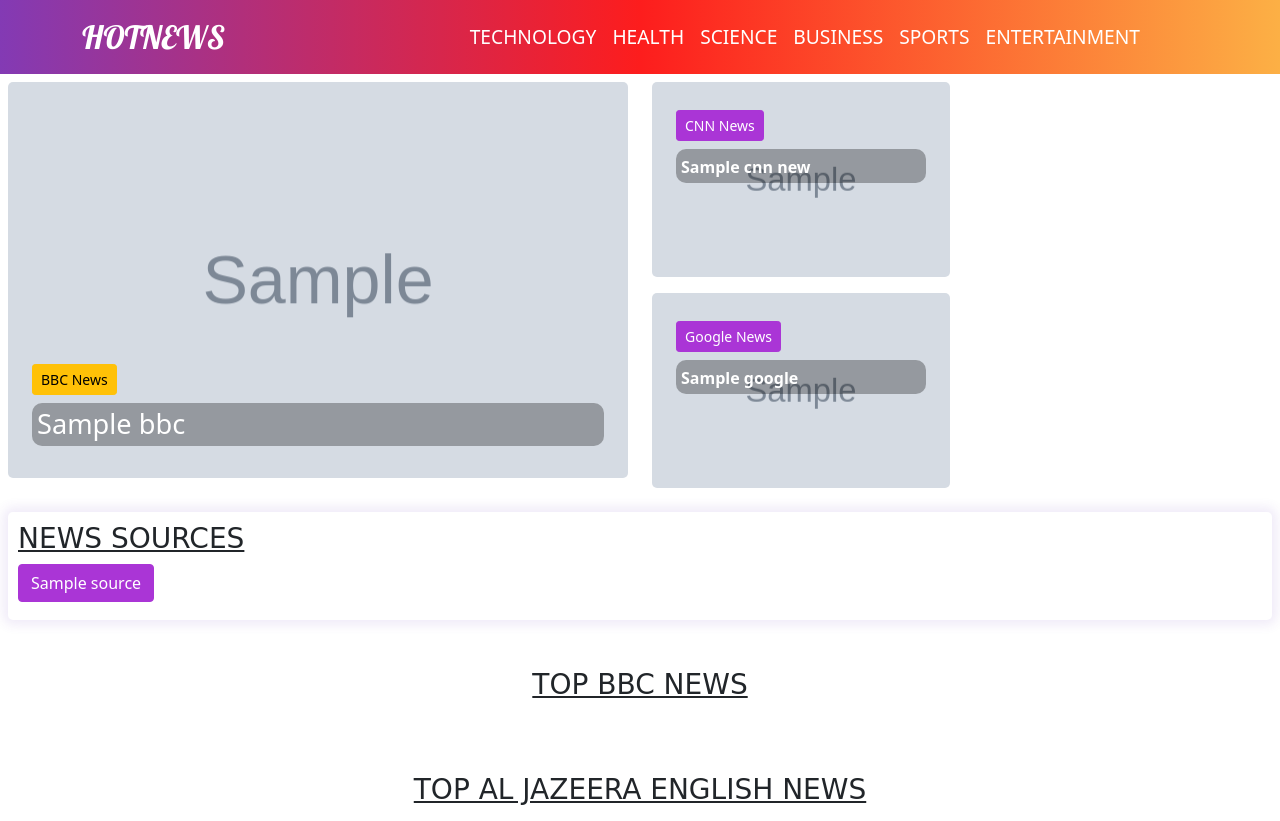
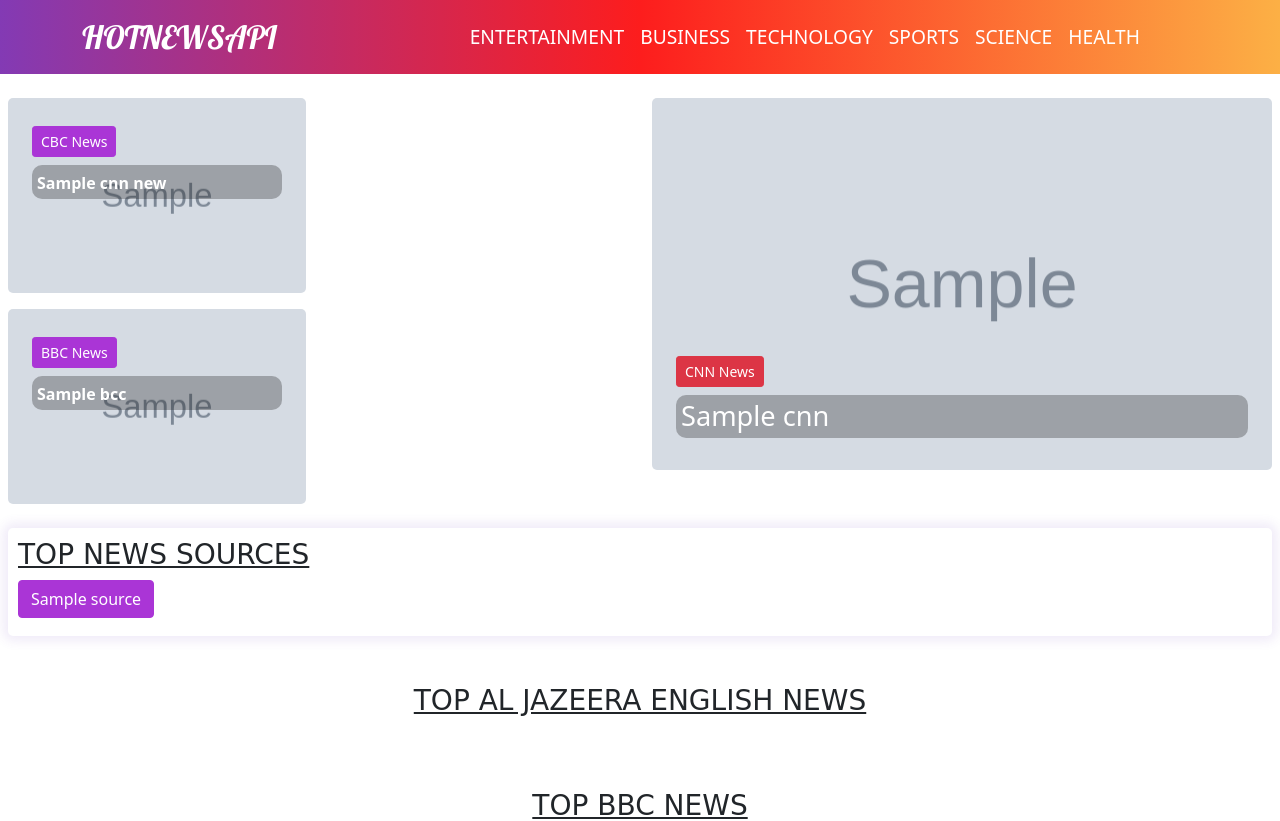
Before and after one commit to WilsonKinyua/news-api, a Flask app: template app/templates/index.html in a window 1280 px wide. Shown: the top 821 px of the page. Run offline with Flask 2, Linux system fonts and the light colour scheme; the template is opened without the code that fills it: most values are stand-ins (such as "Sample title", 1, 10 or a date in 2020); grey boxes marked "Sample" are stand-in pictures; some libraries are stand-ins or nearby versions; some web fonts are replaced.

Commit message:
new apikey

```diff
--- a/app/static/css/main.css
+++ b/app/static/css/main.css
@@ -3,7 +3,6 @@
 body {
   margin: 0;
   padding: 0;
-  /* overflow: hidden; */
   max-width: 100%;
   overflow-x: hidden;
 }
@@ -39,11 +38,6 @@ a {
   background-color: #e12235;
 }
 
-/* .btn-secondary {
-    background-color: #aa35d6;
-  border-color: #aa35d6;
-} */
-/* navbar */
 .navbar-brand {
   font-size: 2rem;
   color: white;
@@ -68,7 +62,6 @@ a {
   font-weight: 400;
 }
 
-/* homepage */
 .card-image {
   background-position: center;
   background-repeat: no-repeat;
@@ -77,7 +70,7 @@ a {
 }
 
 .homepage .news-headings {
-  background-color: rgba(0, 0, 0, 0.3);
+  background-color: rgba(29, 29, 29, 0.3);
   border-radius: 10px;
   padding: 5px;
 }
@@ -106,10 +99,7 @@ a {
   font-weight: 900;
   color: #fff;
 }
-/* .news-right .card-image {
-  background-color: rgb(0, 0, 0);
-} */
-/* sources */
+
 .card {
   background: #fff none repeat scroll 0 0;
   border: 2px solid #fff;
@@ -133,8 +123,6 @@ a {
   height: 460px;
 }
 
-/* footer */
-
 footer {
   background: #aa35d6;
   padding: 15px;
@@ -146,18 +134,15 @@ footer .justify-content-center h5 a {
   color: white;
 }
 
-/* Tablet:768px. */
 @media (min-width: 768px) and (max-width: 991px) {
   footer h5 {
     display: none;
   }
   footer p {
-    /* display the paragraph*/
     display: block;
   }
 }
 
-/* Mobile :320px. */
 @media (max-width: 767px) {
   footer h5 {
     display: none;
@@ -166,5 +151,3 @@ footer .justify-content-center h5 a {
     display: block;
   }
 }
-
-/* rgba(45, 45, 45, 0.63) */
--- a/app/templates/base.html
+++ b/app/templates/base.html
@@ -33,11 +33,9 @@
     <!-- footer -->
     <footer class="">
         <div class="d-flex justify-content-center">
+
             <div>
-                <h5><a href="/technology">Technology</a></h5>
-            </div>
-            <div>
-                <h5><a href="/health">Health</a></h5>
+                <h5><a href="/entertainment">Entertainment</a></h5>
             </div>
             <div>
                 <p style="display: none;">
@@ -51,11 +49,15 @@
                 <h5><a href="/business">Business</a></h5>
             </div>
             <div>
+                <h5><a href="/technology">Technology</a></h5>
+            </div>
+            <div>
+                <h5><a href="/health">Health</a></h5>
+            </div>
+            <div>
                 <h5><a href="/sports">Sports</a></h5>
             </div>
-            <div>
-                <h5><a href="/entertainment">Entertainment</a></h5>
-            </div>
+
         </div>
     </footer>
     <script src="https://cdn.jsdelivr.net/npm/bootstrap@5.1.1/dist/js/bootstrap.bundle.min.js"
--- a/app/templates/index.html
+++ b/app/templates/index.html
@@ -4,27 +4,16 @@
 
 
 <!-- homepage -->
-<div class="homepage mt-2">
+<div class="homepage mt-4">
     <div class="m-2">
         <div class="row">
-            <div class="col-md-6">
-                {% for bbc in bbc_home_picture %}
-                <div class="card-image p-4 mb-3" style="background-image: url(  {{bbc.urlToImage}}  );">
-                    <div class="headline-text">
-                        <button class="btn btn-warning btn-sm mt-5">BBC News</button>
-                        <h4 class="news-headings mt-2"><a target="_blank" href="{{ bbc.url }}">{{ bbc.title }}</a>
-                        </h4>
-                    </div>
-                </div>
-                {% endfor %}
-            </div>
             <div class="col-md-6 news-right">
                 <div class="row">
-                    {% for cnn_news in cnn %}
+                    {% for cnn_news in cbc_news %}
                     <div class="col-md-6">
                         <div class="card-image p-4 mb-3" style="background-image: url({{cnn_news.urlToImage}});">
                             <div class="headline-">
-                                <button class="btn btn-primary btn-sm mt-1">CNN News</button>
+                                <button class="btn btn-primary btn-sm mt-1">CBC News</button>
                                 <h5 class="news-headings mt-2"><a target="_blank"
                                         href="{{cnn_news.url}}">{{cnn_news.title}}</a>
                                 </h5>
@@ -34,12 +23,12 @@
                     {% endfor %}
                 </div>
                 <div class="row">
-                    {% for google in google %}
+                    {% for bcc in bcc %}
                     <div class="col-md-6">
-                        <div class="card-image p-4 mb-3" style="background-image: url({{google.urlToImage}});">
+                        <div class="card-image p-4 mb-3" style="background-image: url({{bcc.urlToImage}});">
                             <div class="headline-">
-                                <button class="btn btn-primary btn-sm mt-1">Google News</button>
-                                <h5 class="news-headings mt-2"><a target="_blank" href="{{google.url}}">{{ google.title
+                                <button class="btn btn-primary btn-sm mt-1">BBC News</button>
+                                <h5 class="news-headings mt-2"><a target="_blank" href="{{bcc.url}}">{{ bcc.title
                                         }}</a>
                                 </h5>
                             </div>
@@ -48,6 +37,17 @@
                     {% endfor %}
                 </div>
             </div>
+            <div class="col-md-6">
+                {% for cnn in cnn_home %}
+                <div class="card-image p-4 mb-3" style="background-image: url(  {{cnn.urlToImage}}  );">
+                    <div class="headline-text">
+                        <button class="btn btn-danger btn-sm mt-4">CNN News</button>
+                        <h4 class="news-headings mt-2"><a target="_blank" href="{{cnn.url }}">{{cnn.title }}</a>
+                        </h4>
+                    </div>
+                </div>
+                {% endfor %}
+            </div>
         </div>
     </div>
 </div>
@@ -55,7 +55,7 @@
 <!-- sources -->
 <div class="sources m-2">
     <div class="card p-2">
-        <h3 class="text-uppercase headings">news sources</h3>
+        <h3 class="text-uppercase headings">top news sources</h3>
         <div class="row">
             <div class="col-md-12">
                 {{ macro.displayNewsSources(sources) }}
@@ -63,7 +63,13 @@
         </div>
     </div>
 </div>
-
+<!-- Al Jazeera English News -->
+<div class="top-news m-2">
+    <h3 class="text-uppercase headings text-center mt-5 mb-4">top Al Jazeera English News</h3>
+    <div class="row">
+        {{ macro.displayNewsSourceArticles(aljazeera) }}
+    </div>
+</div>
 <!-- top  bbc news-->
 <div class="top-news m-2">
     <h3 class="text-uppercase headings text-center mt-5 mb-4">top BBC News</h3>
@@ -71,11 +77,4 @@
         {{ macro.displayNewsSourceArticles(bbc_news) }}
     </div>
 </div>
-<!-- Al Jazeera English News -->
-<div class="top-news m-2">
-    <h3 class="text-uppercase headings text-center mt-5 mb-4">top Al Jazeera English News</h3>
-    <div class="row">
-        {{ macro.displayNewsSourceArticles(aljazeera_english) }}
-    </div>
-</div>
 {% endblock %}
--- a/app/templates/macros.html
+++ b/app/templates/macros.html
@@ -2,7 +2,7 @@
 
 {% for source in sources %}
 
-<a href="/source/articles/{{ source.id }}" class="btn btn-primary mb-2">{{ source.name }}</a>
+<a href="/news-source/articles/{{ source.id }}" class="btn btn-primary mb-2">{{ source.name }}</a>
 
 {% endfor %}
 
--- a/app/templates/navbar.html
+++ b/app/templates/navbar.html
@@ -1,8 +1,8 @@
-  <!-- navbar -->
-  <nav class="navbar navbar-expand-lg">
+<!-- navbar -->
+<nav class="navbar navbar-expand-lg">
     <div class="container container-fluid">
         <a class="navbar-brand" href="/">
-            HotNews
+            HotNewsApi
         </a>
         <button class="navbar-toggler" type="button" data-bs-toggle="collapse" data-bs-target="#navbarContent"
             aria-controls="navbarSupportedContent" aria-expanded="false" aria-label="Toggle navigation">
@@ -14,28 +14,23 @@
             </ul>
             <ul class="navbar-nav nav-right">
                 <li class="nav-item">
-                    <a class="nav-link active" href="/technology">technology</a>
+                    <a class="nav-link" href="/entertainment">entertainment</a>
                 </li>
                 <li class="nav-item">
-                    <a class="nav-link" href="/health">health</a>
+                    <a class="nav-link" href="/business">Business</a>
+                </li>
+                <li class="nav-item">
+                    <a class="nav-link" href="/technology">technology</a>
+                </li>
+                <li class="nav-item">
+                    <a class="nav-link" href="/sports">sports</a>
                 </li>
                 <li class="nav-item">
                     <a class="nav-link" href="/science">science</a>
                 </li>
                 <li class="nav-item">
-                    <a class="nav-link" href="/business">Business</a>
+                    <a class="nav-link" href="/health">health</a>
                 </li>
-                <li class="nav-item">
-                    <a class="nav-link" href="/sports">sports</a>
-                </li>
-                <li class="nav-item">
-                    <a class="nav-link" href="/entertainment">entertainment</a>
-                </li>
-                <!-- <li class="nav-item">
-                    <a class="nav-link" href="#">
-                        <i class="fa fa-search"></i>
-                    </a>
-                </li> -->
             </ul>
         </div>
     </div>
--- a/app/templates/science.html
+++ b/app/templates/science.html
@@ -3,7 +3,7 @@
 {% block content %}
 <!-- top  bbc news-->
 <div class="top-news m-2">
-    <h3 class="text-uppercase headings text-center mt-5 mb-4">all news articles <br> <small>science News</small>
+    <h3 class="text-uppercase headings text-center mt-5 mb-4">news articles <br> <small>science News</small>
     </h3>
     <div class="row">
         {{ macro.displayNewsSourceArticles(science) }}
--- a/app/templates/sports.html
+++ b/app/templates/sports.html
@@ -3,7 +3,7 @@
 {% block content %}
 <!-- top  bbc news-->
 <div class="top-news m-2">
-    <h3 class="text-uppercase headings text-center mt-5 mb-4">all news articles <br> <small>Sports News</small>
+    <h3 class="text-uppercase headings text-center mt-5 mb-4">news articles <br> <small>Sports News</small>
     </h3>
     <div class="row">
         {{ macro.displayNewsSourceArticles(sports) }}
--- a/app/templates/technology.html
+++ b/app/templates/technology.html
@@ -3,7 +3,7 @@
 {% block content %}
 <!-- top  bbc news-->
 <div class="top-news m-2">
-    <h3 class="text-uppercase headings text-center mt-5 mb-4">all news articles <br> <small>Technology News</small>
+    <h3 class="text-uppercase headings text-center mt-5 mb-4">news articles <br> <small>Technology News</small>
     </h3>
     <div class="row">
         {{ macro.displayNewsSourceArticles(technology) }}
```
Also changed, not shown: app/main/views.py (+54 -54 lines), app/requests.py (+14 -38 lines).
